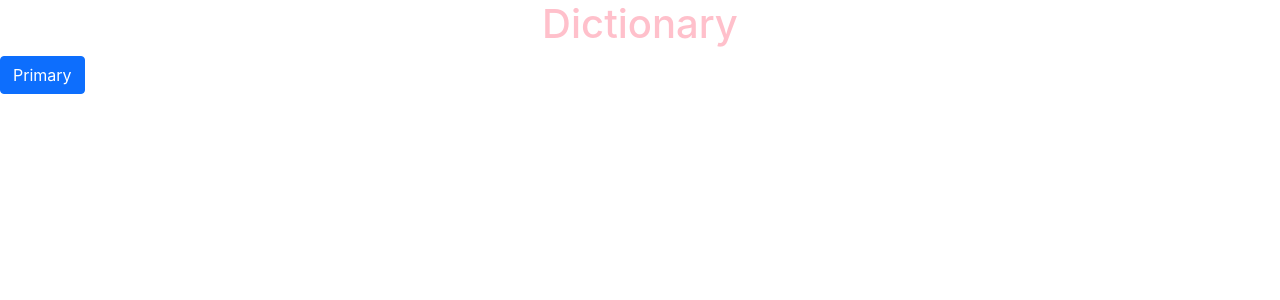
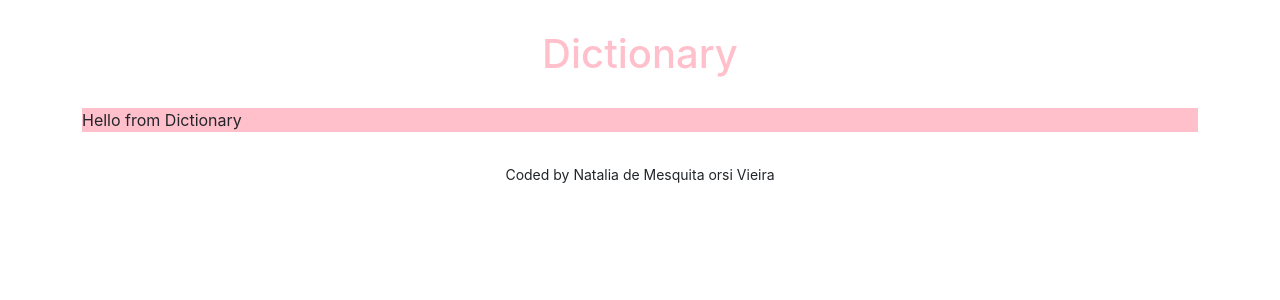
Before and after one commit to NataliaOrsi/dictionary-app, a React (Create React App) app: page / in a window 1280 px wide. Shown: the top 300 px of the page. Built offline with nearby package versions, Linux system fonts and the light colour scheme.

Commit message:
Added the dictionary file

```diff
--- a/src/App.css
+++ b/src/App.css
@@ -2,3 +2,12 @@
   color: pink;
   text-align: center;
 }
+
+.App-header {
+  margin: 30px 0;
+}
+
+.App-footer {
+  margin: 30px 0;
+  text-align: center;
+}
--- a/src/App.js
+++ b/src/App.js
@@ -1,12 +1,20 @@
+import Dictionary from "./Dictionary";
 import './App.css';
 
 function App() {
   return (
     <div className="App">
-      <header className="App-header">
-        <h1>Dictionary</h1>
-        <button type="button" class="btn btn-primary">Primary</button>
-      </header>
+      <div className="container">
+        <header className="App-header">
+          <h1>Dictionary</h1>
+        </header>
+        <main>
+          <Dictionary />
+        </main>
+        <footer className="App-footer">
+          <small>Coded by Natalia de Mesquita orsi Vieira</small>
+        </footer>
+      </div>
     </div>
   );
 }
--- /dev/null
+++ b/src/Dictionary.css
@@ -0,0 +1,3 @@
+.Dictionary {
+    background-color: pink;
+}
--- /dev/null
+++ b/src/Dictionary.js
@@ -0,0 +1,6 @@
+import React from "react";
+import "./Dictionary.css";
+
+export default function Dictionary() {
+    return <div className="Dictionary">Hello from Dictionary</div>
+}
```
